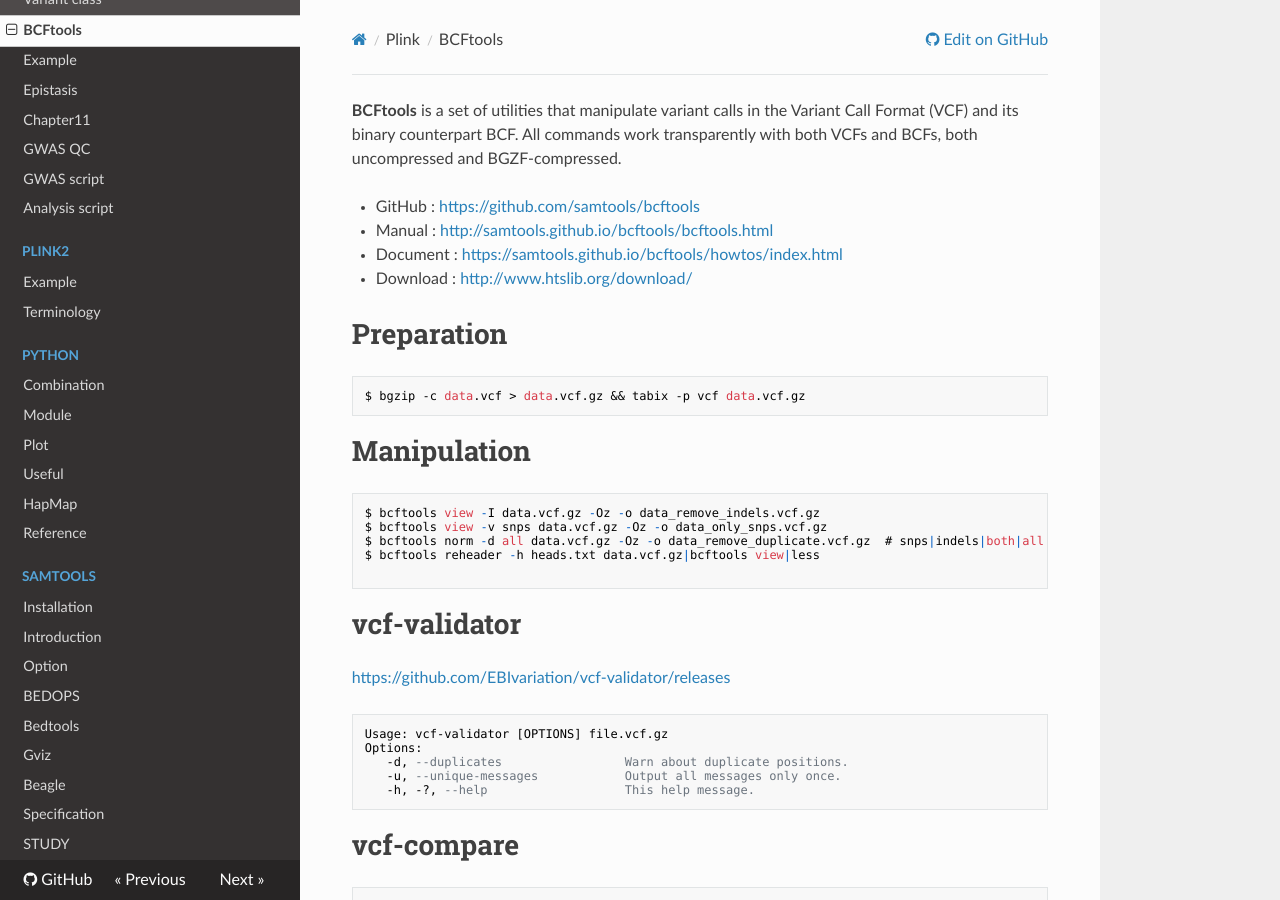
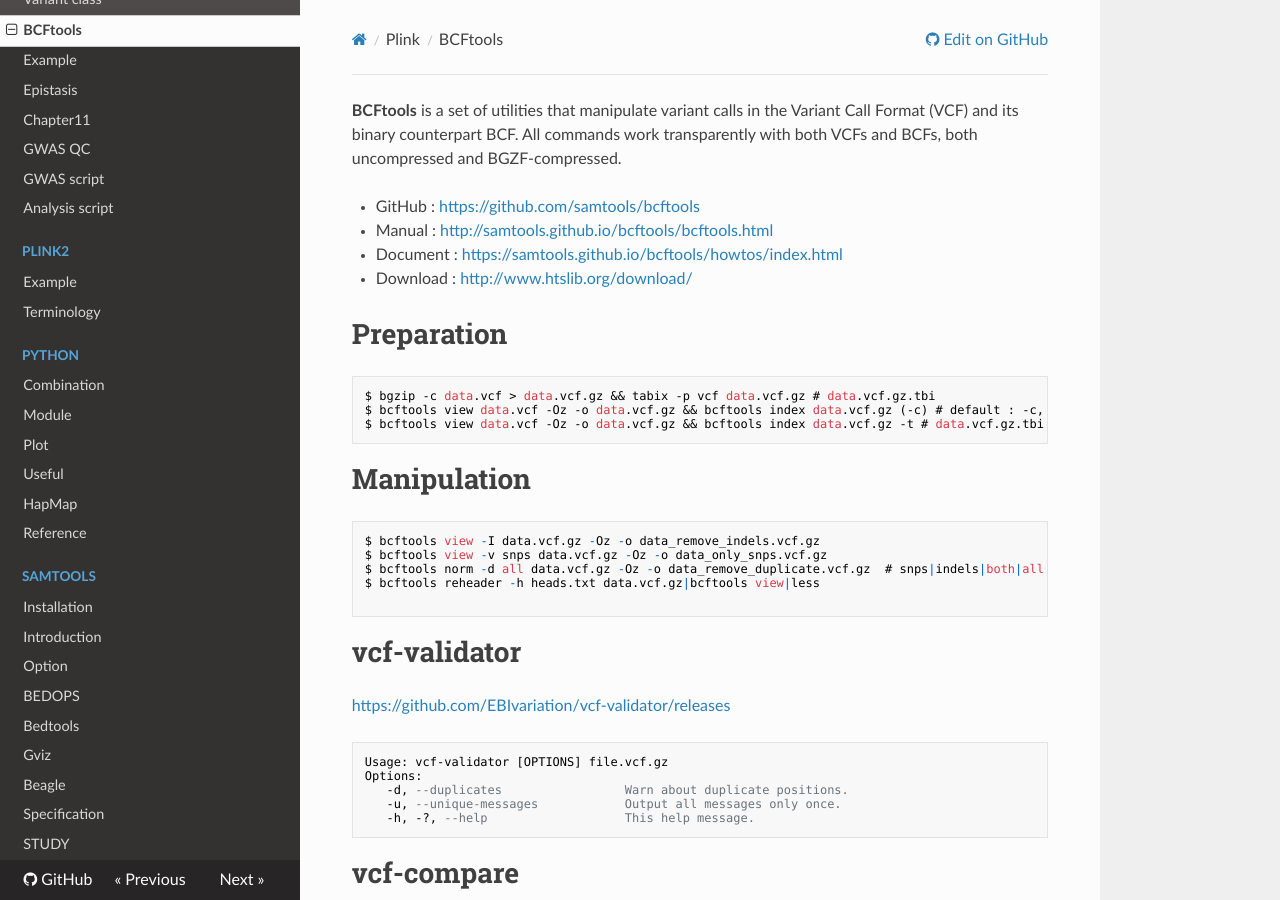
Before and after one commit to WonyoungCho/plink, an MkDocs documentation site: the page built from docs/bcftools_mani.md, in a window 1280 px wide and 900 px high. Built offline with MkDocs 1.6.1, drawn with Linux system fonts in a browser that asks for light colours; nearby versions of some CDN libraries; old or Windows-style settings are respelled for this version of MkDocs.

Commit message:
Update bcftools_mani.md

````diff
--- a/docs/bcftools_mani.md
+++ b/docs/bcftools_mani.md
@@ -7,7 +7,9 @@
 
 # Preparation
 ```
-$ bgzip -c data.vcf > data.vcf.gz && tabix -p vcf data.vcf.gz
+$ bgzip -c data.vcf > data.vcf.gz && tabix -p vcf data.vcf.gz # data.vcf.gz.tbi
+$ bcftools view data.vcf -Oz -o data.vcf.gz && bcftools index data.vcf.gz (-c) # default : -c, data.vcf.gz.csi
+$ bcftools view data.vcf -Oz -o data.vcf.gz && bcftools index data.vcf.gz -t # data.vcf.gz.tbi
 ```
 
 # Manipulation
````
